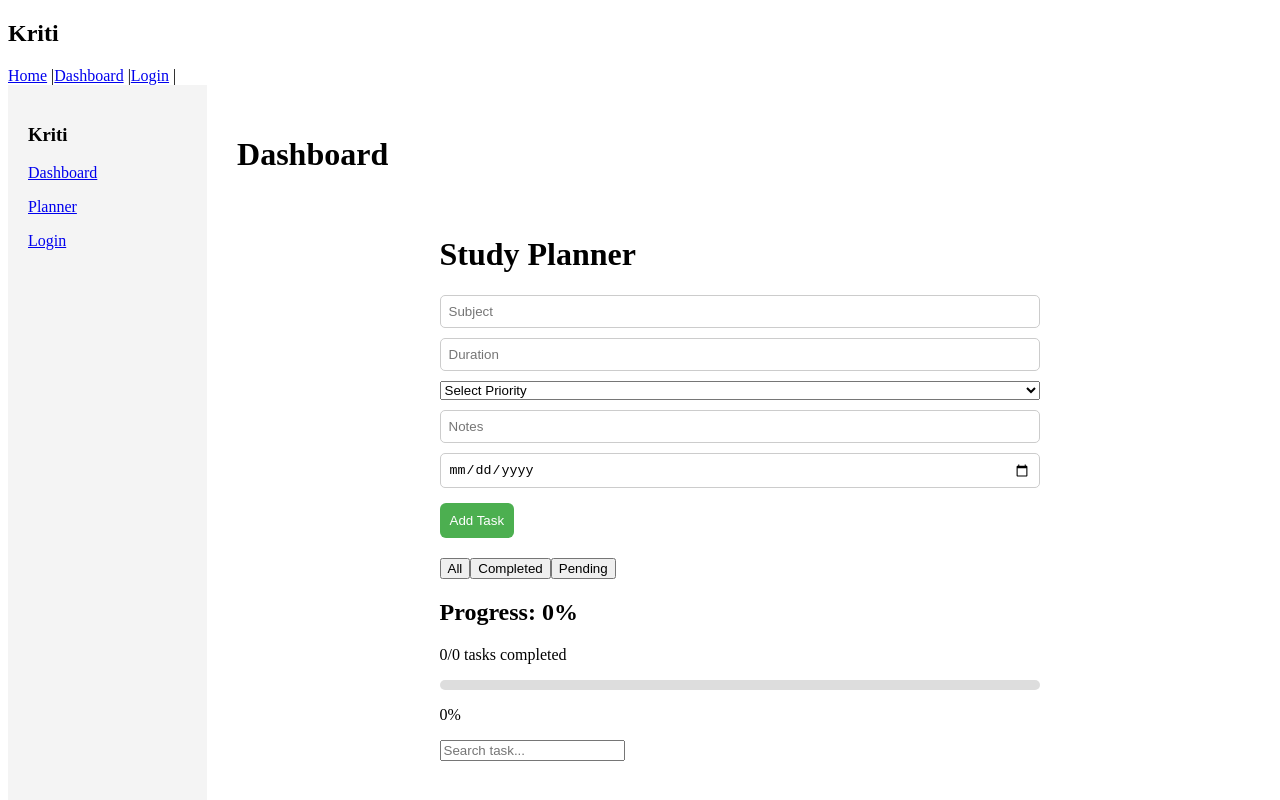
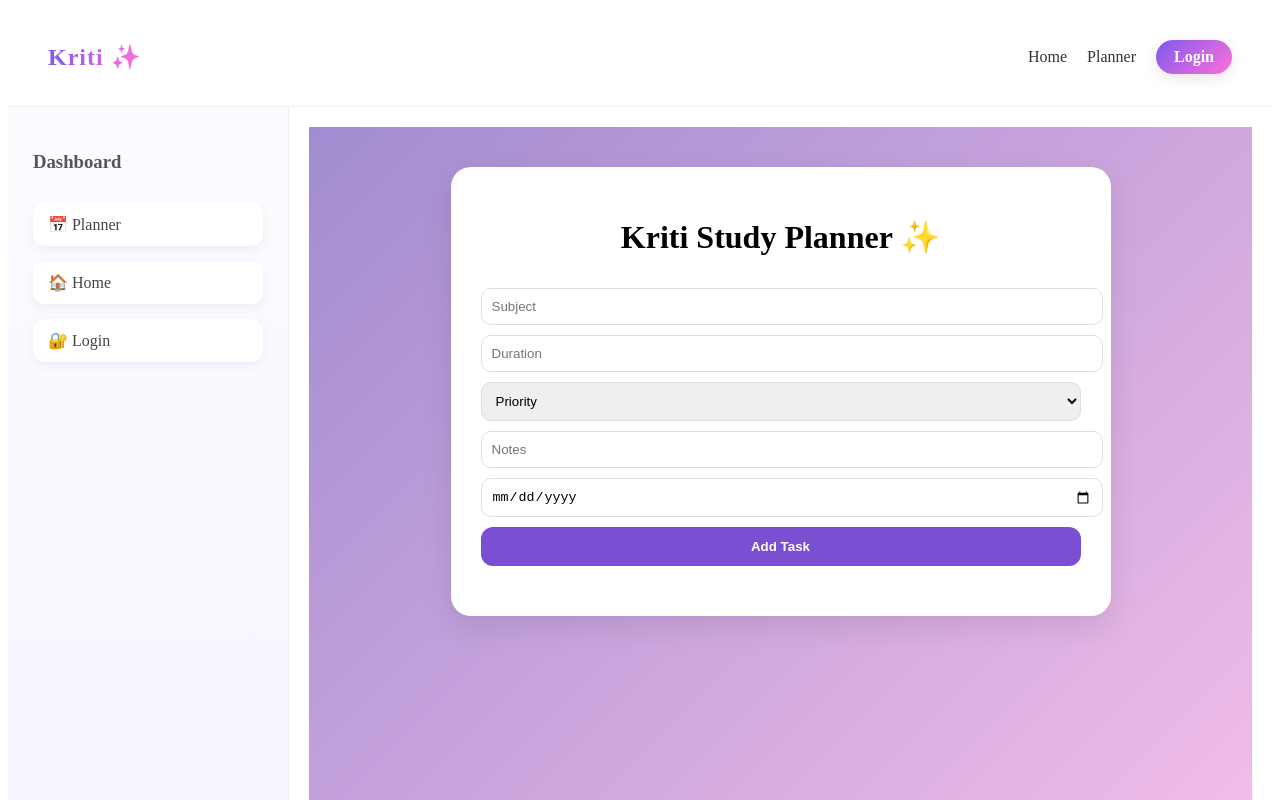
Before and after one commit to AasthaChaturvedi/Kriti, a React (Vite) app: page /dashboard in a window 1280 px wide. Shown: the top 800 px of the page. Built offline with nearby package versions, Linux system fonts and the light colour scheme.

Commit message:
Improved UI

```diff
--- a/src/components/Planner.jsx
+++ b/src/components/Planner.jsx
@@ -1,6 +1,12 @@
 import { useState, useEffect } from "react";
 
+
 function Planner() {
+
+  const [tasks, setTasks] = useState(() => {
+    const saved = localStorage.getItem("tasks");
+    return saved ? JSON.parse(saved) : [];
+  });
 
   const [form, setForm] = useState({
     subject: "",
@@ -9,7 +15,13 @@ function Planner() {
     notes: "",
     date: ""
   });
-const [search, setSearch] = useState("");
+
+  const [editingIndex, setEditingIndex] = useState(null);
+
+  useEffect(() => {
+    localStorage.setItem("tasks", JSON.stringify(tasks));
+  }, [tasks]);
+
   const handleChange = (e) => {
     setForm({
       ...form,
@@ -17,34 +29,26 @@ const handleChange = (e) => {
     });
   };
 
-  const [tasks, setTasks] = useState([]);
-  const [filter, setFilter] = useState("all");
+  const addTask = () => {
 
+    if (!form.subject) return;
 
- useEffect(() => {
-  const savedTasks = localStorage.getItem("tasks");
-
-  if (savedTasks) {
-    setTasks(JSON.parse(savedTasks));
-  }
-}, []);
-
-useEffect(() => {
-  localStorage.setItem("tasks", JSON.stringify(tasks));
-}, [tasks]);
-
-
-
-  const addTask = () => {
     if (editingIndex !== null) {
 
-    const updatedTasks = tasks.map((task, i) =>
+      const updated = tasks.map((task, i) =>
         i === editingIndex ? { ...form, completed: task.completed } : task
       );
-    setTasks(updatedTasks);
+
+      setTasks(updated);
       setEditingIndex(null);
+
     } else {
-    const newTask = { ...form, completed: false };
+
+      const newTask = {
+        ...form,
+        completed: false
+      };
+
       setTasks([...tasks, newTask]);
     }
 
@@ -55,97 +59,74 @@ useEffect(() => {
       notes: "",
       date: ""
     });
+  };
 
+  const toggleComplete = (index) => {
+    const updated = tasks.map((task, i) =>
+      i === index ? { ...task, completed: !task.completed } : task
+    );
+
+    setTasks(updated);
   };
 
   const deleteTask = (index) => {
-    const updatedTasks = tasks.filter((_, i) => i !== index);
-    setTasks(updatedTasks);
+    const updated = tasks.filter((_, i) => i !== index);
+    setTasks(updated);
   };
-  const toggleComplete = (index) => {
-    const updatedTasks = tasks.map((task, i) =>
-      i === index ? { ...task, completed: !task.completed } : task
-    );
-    setTasks(updatedTasks);
-  };
-  const getPriorityColor = (priority) => {
-    switch (priority.toLowerCase()) {
-      case "high":
-        return "red";
-      case "medium":
-        return "orange";
-      case "low":
-        return "green";
-      default:
-        return "black";
-    }
-    };
-    const filteredTasks = tasks.filter(task => {
-      if (!task.subject.toLowerCase().includes(search.toLowerCase())) return false;
-      if (filter === "completed") return task.completed;
-      if (filter === "pending") return !task.completed;
-      return true;
-    });
-    const sortedTasks = [...filteredTasks].sort((a, b) => new Date(a.date) - new Date(b.date)
-);
-    const completedTasks = tasks.filter(task => task.completed).length;
-    const totalTasks =tasks.length;
-    const progress = totalTasks === 0 ? 0 : Math.round((completedTasks / totalTasks) * 100);
-    const [editingIndex, setEditingIndex] = useState(null);
+
   const editTask = (index) => {
-      const task = tasks[index];
-      setForm(task);
+    setForm(tasks[index]);
     setEditingIndex(index);
   };
 
   return (
-    <div style={{ padding: "20px", maxWidth: "600px", margin: "auto" }}>
 
-      <h1>Study Planner</h1>
+    <div
+      style={{
+        minHeight: "100vh",
+        padding: "40px",
+        background: "linear-gradient(135deg,#a18cd1,#fbc2eb)"
+      }}
+    >
 
+      <div
+        style={{
+          maxWidth: "600px",
+          margin: "auto",
+          background: "white",
+          padding: "30px",
+          borderRadius: "20px",
+          boxShadow: "0 10px 30px rgba(0,0,0,0.1)"
+        }}
+      >
+
+        <h1 style={{ textAlign: "center" }}>Kriti Study Planner ✨</h1>
 
         <input
           type="text"
+          name="subject"
           placeholder="Subject"
-        name="subject"
           value={form.subject}
           onChange={handleChange}
-        style={{
-          display: "block",
-          padding: "8px",
-          marginBottom: "10px",
-          width: "100%",
-          boxSizing: "border-box",
-          borderRadius: "5px",
-          border: "1px solid #ccc"
-        }}
-
+          style={inputStyle}
         />
 
         <input
           type="text"
+          name="duration"
           placeholder="Duration"
-        name="duration"
           value={form.duration}
           onChange={handleChange}
-        style={{
-          display: "block",
-          padding: "8px",
-          marginBottom: "10px",
-          width: "100%",
-          boxSizing: "border-box",
-          borderRadius: "5px",
-          border: "1px solid #ccc"
-        }}
+          style={inputStyle}
         />
 
         <select
           name="priority"
           value={form.priority}
           onChange={handleChange}
-       style={{ display: "block", marginBottom: "10px", width: "100%" }}
+          style={inputStyle}
         >
-        <option value="">Select Priority</option>
+          <option value="">Priority</option>
           <option value="High">High</option>
           <option value="Medium">Medium</option>
           <option value="Low">Low</option>
@@ -153,19 +134,11 @@ useEffect(() => {
 
         <input
           type="text"
+          name="notes"
           placeholder="Notes"
-        name="notes"
           value={form.notes}
           onChange={handleChange}
-         style={{
-          display: "block",
-          padding: "8px",
-          marginBottom: "10px",
-          width: "100%",
-          boxSizing: "border-box",
-          borderRadius: "5px",
-          border: "1px solid #ccc"
-        }}
+          style={inputStyle}
         />
 
         <input
@@ -173,75 +146,44 @@ useEffect(() => {
           name="date"
           value={form.date}
           onChange={handleChange}
-        style={{
-          display: "block",
-          padding: "8px",
-          marginBottom: "10px",
-          width: "100%",
-          boxSizing: "border-box",
-          borderRadius: "5px",
-          border: "1px solid #ccc"
-        }}
+          style={inputStyle}
         />
 
         <button
-  onClick={editingIndex !== null ? updateTask : addTask}
+          onClick={addTask}
           style={{
-    background: "#4CAF50",
+            width: "100%",
+            padding: "12px",
+            borderRadius: "12px",
+            border: "none",
+            background: "#7a4fd1",
             color: "white",
-    border: "none",
-    padding: "10px",
-    borderRadius: "6px",
+            fontWeight: "bold",
             cursor: "pointer",
-    marginTop: "5px"
+            marginTop: "10px"
           }}
         >
-  Add Task
+          {editingIndex !== null ? "Update Task" : "Add Task"}
         </button>
-        <div style={{ marginTop: "20px" }}>
-        <button onClick={() => setFilter("all")}>All</button>
-        <button onClick={() => setFilter("completed")}>Completed</button>
-        <button onClick={() => setFilter("pending")}>Pending</button>
-      </div>
-<div style={{ marginTop: "20px" }}>
-  <h2>Progress: {progress}%</h2>
-  <p>{completedTasks}/{totalTasks} tasks completed</p>
-  <div style={{
-     background: "#ddd",
-     borderRadius: "10px",
-     overflow: "hidden",
-     height: "10px",
-     }}>
-    <div
-      style={{
-        width: `${progress}%`,
-        background: "#4caf50",
-        height: "20px"
-      }}
-    ></div>
-  </div>
-  <p>{progress}%</p>
-</div>
-<input
-  type="text"
-  placeholder="Search task..."
-  value={search}
-  onChange={(e) => setSearch(e.target.value)}
-/>
-      <ul style={{ listStyle: "none", padding: 0 }}>
-  {sortedTasks.map((task, index) => (
+
+        <ul style={{ listStyle: "none", padding: 0, marginTop: "20px" }}>
+
+          {tasks.map((task, index) => (
+
             <li
               key={index}
               style={{
-        border: "1px solid #ddd",
                 padding: "15px",
-        borderRadius: "12px",
-        marginTop: "12px",
-        background: "#ffffff",
-        boxShadow: "0 2px 5px rgba(0,0,0,0.1)"
+                marginBottom: "12px",
+                borderRadius: "15px",
+                background: "#faf8ff",
+                boxShadow: "0 5px 15px rgba(0,0,0,0.08)"
               }}
             >
-      <h3 style={{ textDecoration: task.completed ? "line-through" : "none" }}>
+
+              <h3 style={{
+                textDecoration: task.completed ? "line-through" : "none"
+              }}>
                 <input
                   type="checkbox"
                   checked={task.completed}
@@ -250,47 +192,32 @@ useEffect(() => {
                 {task.subject}
               </h3>
 
-      <p>⏱ Duration: {task.duration}</p>
+              <p>⏱ {task.duration}</p>
+              <p>🔥 {task.priority}</p>
+              <p>📝 {task.notes}</p>
+              <p>📅 {task.date}</p>
 
-      <p style={{ color: getPriorityColor(task.priority) }}>
-  🔥 Priority: {task.priority}
-</p>
+              <button onClick={() => editTask(index)}>Edit</button>
+              <button onClick={() => deleteTask(index)}>Delete</button>
 
-      <p>📝 Notes: {task.notes}</p>
+            </li>
 
-      <p>📅 Date: {task.date}</p>
-<button
-  onClick={() => editTask(index)}
-  style={{
-    marginRight: "10px",
-    background: "#2196F3",
-    color: "white",
-    border: "none",
-    padding: "6px 10px",
-    borderRadius: "5px"
-  }}
->
-  Edit
-</button>
+          ))}
 
-<button
-  onClick={() => deleteTask(index)}
-  style={{
-    background: "#f44336",
-    color: "white",
-    border: "none",
-    padding: "6px 10px",
-    borderRadius: "5px"
-  }}
->
-  Delete
-</button>
-    </li>
-  ))}
         </ul>
+
+      </div>
 
     </div>
   );
 }
 
+const inputStyle = {
+  width: "100%",
+  padding: "10px",
+  marginTop: "10px",
+  borderRadius: "10px",
+  border: "1px solid #ddd"
+};
+
 export default Planner;
--- a/src/components/navbar.jsx
+++ b/src/components/navbar.jsx
@@ -1,12 +1,68 @@
 import { Link } from "react-router-dom";
-function Navbar () {
-    return (
-        <div>
-            <h2>Kriti</h2>
-            <Link to="/">Home</Link> |
-            <Link to="/dashboard">Dashboard</Link> |
-            <Link to="/login">Login</Link> |
-        </div>
-    );
+
+function Navbar() {
+  return (
+    <nav style={navStyle}>
+
+      {/* Logo */}
+      <h2 style={logoStyle}>Kriti ✨</h2>
+
+      {/* Navigation */}
+      <div style={linksContainer}>
+
+        <Link style={linkStyle} to="/">Home</Link>
+        <Link style={linkStyle} to="/dashboard">Planner</Link>
+        <Link style={loginButton} to="/login">Login</Link>
+
+      </div>
+
+    </nav>
+  );
 }
+
+const navStyle = {
+  position: "sticky",
+  top: 0,
+  display: "flex",
+  justifyContent: "space-between",
+  alignItems: "center",
+  padding: "15px 40px",
+  backdropFilter: "blur(10px)",
+  background: "rgba(255,255,255,0.7)",
+  borderBottom: "1px solid rgba(0,0,0,0.05)",
+  zIndex: 100
+};
+
+const logoStyle = {
+  fontSize: "24px",
+  fontWeight: "bold",
+  background: "linear-gradient(90deg,#7F5AF0,#FF6FD8)",
+  WebkitBackgroundClip: "text",
+  WebkitTextFillColor: "transparent",
+  letterSpacing: "1px"
+};
+
+const linksContainer = {
+  display: "flex",
+  alignItems: "center",
+  gap: "20px"
+};
+
+const linkStyle = {
+  textDecoration: "none",
+  fontWeight: "500",
+  color: "#333",
+  transition: "0.3s"
+};
+
+const loginButton = {
+  textDecoration: "none",
+  background: "linear-gradient(135deg,#7F5AF0,#FF6FD8)",
+  color: "white",
+  padding: "8px 18px",
+  borderRadius: "20px",
+  fontWeight: "600",
+  boxShadow: "0 4px 15px rgba(0,0,0,0.1)"
+};
+
 export default Navbar;
--- a/src/components/sidebar.jsx
+++ b/src/components/sidebar.jsx
@@ -1,20 +1,62 @@
 import { Link } from "react-router-dom";
 
 function Sidebar() {
+
   return (
-    <div style={{
-      width: "200px",
-      background: "#f4f4f4",
-      padding: "20px",
-      height: "100vh"
-    }}>
-      <h3>Kriti</h3>
 
-      <p><Link to="/dashboard">Dashboard</Link></p>
-      <p><Link to="/planner">Planner</Link></p>
-      <p><Link to="/login">Login</Link></p>
+    <div style={sidebarStyle}>
+
+      <h3 style={titleStyle}>Dashboard</h3>
+
+      <div style={menuContainer}>
+
+        <Link style={menuItem} to="/dashboard">
+          📅 Planner
+        </Link>
+
+        <Link style={menuItem} to="/">
+          🏠 Home
+        </Link>
+
+        <Link style={menuItem} to="/login">
+          🔐 Login
+        </Link>
+
+      </div>
+
     </div>
+
   );
 }
 
+const sidebarStyle = {
+  width: "230px",
+  height: "100vh",
+  padding: "25px",
+  background: "linear-gradient(180deg,#fdfbff,#f6f3ff)",
+  borderRight: "1px solid #eee"
+};
+
+const titleStyle = {
+  marginBottom: "30px",
+  fontWeight: "700",
+  color: "#555"
+};
+
+const menuContainer = {
+  display: "flex",
+  flexDirection: "column",
+  gap: "15px"
+};
+
+const menuItem = {
+  textDecoration: "none",
+  color: "#444",
+  padding: "12px 15px",
+  borderRadius: "12px",
+  fontWeight: "500",
+  background: "white",
+  boxShadow: "0 4px 10px rgba(0,0,0,0.05)"
+};
+
 export default Sidebar;
--- a/src/pages/Dashboard.jsx
+++ b/src/pages/Dashboard.jsx
@@ -1,20 +1,20 @@
-import Sidebar from "../components/sidebar";
+import Sidebar from "../components/Sidebar";
 import Planner from "../components/Planner";
 
 function Dashboard() {
+
   return (
+
     <div style={{ display: "flex" }}>
 
       <Sidebar />
 
-      <div style={{ padding: "30px", width: "100%" }}>
-        <h1>Dashboard</h1>
-
+      <div style={{ flex: 1, padding: "20px" }}>
         <Planner />
-
       </div>
 
     </div>
+
   );
 }
 
--- a/src/pages/Home.jsx
+++ b/src/pages/Home.jsx
@@ -1,19 +1,126 @@
-import { Link } from 'react-router-dom';
-function Home () {
-    return (
-        <div className='flex flex-col items-center justify-center h-screen bg-gray-100 text-gray-800'>
-            <h1 className='text-5xl font-bold text-blue-600 mb-6'>Kriti</h1>
-            <p className='text-lg text-gray-700 mb-8'>Your Personal Study Planner.</p>
-            <Link to="/planner">
-                <button className='bg-blue-500 hover:bg-blue-700 text-white font-bold py-2 px-4 rounded'>Get Started</button>
-            </Link>
-            <Link to="/dashboard">
-                <button className='mt-4 text-sm text-gray-600 hover:text-gray-800'>Go to Dashboard</button>
-            </Link>
-            <Link to="/login">
-                <button className='mt-4 text-sm text-gray-600 hover:text-gray-800'>Go to Login</button>
-            </Link>
+import { Link } from "react-router-dom";
+
+
+function Home() {
+
+  const cardStyle = {
+    width: "230px",
+    padding: "20px",
+    borderRadius: "16px",
+    background: "white",
+    boxShadow: "0 8px 20px rgba(0,0,0,0.1)",
+    textAlign: "center"
+  };
+
+  return (
+    <div style={{ fontFamily: "sans-serif" }}>
+
+      {/* HERO SECTION */}
+
+      <div
+        style={{
+          textAlign: "center",
+          padding: "80px 20px",
+          background: "linear-gradient(135deg,#a18cd1,#fbc2eb)"
+        }}
+      >
+        <h1
+          style={{
+            fontSize: "48px",
+            color: "white",
+            marginBottom: "10px"
+          }}
+        >
+          Plan Smart with Kriti ✨
+        </h1>
+
+        <p
+          style={{
+            color: "white",
+            fontSize: "18px"
+          }}
+        >
+          A playful study planner to organize tasks, track progress,
+          and stay productive every day.
+        </p>
+
+        <Link to="/dashboard">
+          <button
+            style={{
+              marginTop: "25px",
+              padding: "14px 26px",
+              borderRadius: "30px",
+              border: "none",
+              background: "white",
+              color: "#7a4fd1",
+              fontWeight: "bold",
+              cursor: "pointer",
+              fontSize: "16px"
+            }}
+          >
+            Start Planning 🚀
+          </button>
+        </Link>
+      </div>
+
+      {/* FEATURES SECTION */}
+
+      <div
+        style={{
+          padding: "60px 20px",
+          display: "flex",
+          justifyContent: "center",
+          gap: "30px",
+          flexWrap: "wrap"
+        }}
+      >
+        <div style={cardStyle}>
+          <h3>📚 Organize Tasks</h3>
+          <p>Add subjects, notes, priorities and deadlines easily.</p>
         </div>
-    );
+
+        <div style={cardStyle}>
+          <h3>🔥 Set Priorities</h3>
+          <p>Focus on important tasks first and stay productive.</p>
+        </div>
+
+        <div style={cardStyle}>
+          <h3>📊 Track Progress</h3>
+          <p>See how much work you’ve completed every day.</p>
+        </div>
+      </div>
+
+      {/* CALL TO ACTION */}
+
+      <div
+        style={{
+          textAlign: "center",
+          padding: "50px",
+          background: "#f5f5ff"
+        }}
+      >
+        <h2>Ready to plan your study schedule?</h2>
+
+        <Link to="/dashboard">
+          <button
+            style={{
+              marginTop: "15px",
+              padding: "12px 22px",
+              borderRadius: "25px",
+              border: "none",
+              background: "#7a4fd1",
+              color: "white",
+              cursor: "pointer",
+              fontSize: "16px"
+            }}
+          >
+            Open Planner
+          </button>
+        </Link>
+      </div>
+
+    </div>
+  );
 }
+
 export default Home;
--- a/src/pages/Login.jsx
+++ b/src/pages/Login.jsx
@@ -1,8 +1,105 @@
-function Login () {
-    return (
-        <div>
-            <h1>Login Page</h1>
-        </div>
-    );
+import { useState } from "react";
+import { useNavigate } from "react-router-dom";
+
+function Login() {
+
+  const [email, setEmail] = useState("");
+  const [password, setPassword] = useState("");
+  const navigate = useNavigate();
+
+  const handleLogin = () => {
+
+    if (!email || !password) {
+      alert("Please enter email and password");
+      return;
+    }
+
+    // Fake login for MVP
+    localStorage.setItem("user", email);
+
+    navigate("/dashboard");
+  };
+
+  return (
+
+    <div
+      style={{
+        minHeight: "100vh",
+        display: "flex",
+        justifyContent: "center",
+        alignItems: "center",
+        background: "linear-gradient(135deg,#a18cd1,#fbc2eb)"
+      }}
+    >
+
+      <div
+        style={{
+          background: "white",
+          padding: "40px",
+          borderRadius: "20px",
+          width: "350px",
+          boxShadow: "0 10px 30px rgba(0,0,0,0.15)",
+          textAlign: "center"
+        }}
+      >
+
+        <h2 style={{ marginBottom: "10px" }}>
+          Welcome Back ✨
+        </h2>
+
+        <p style={{ color: "#666", marginBottom: "20px" }}>
+          Login to continue planning
+        </p>
+
+        <input
+          type="email"
+          placeholder="Email"
+          value={email}
+          onChange={(e) => setEmail(e.target.value)}
+          style={inputStyle}
+        />
+
+        <input
+          type="password"
+          placeholder="Password"
+          value={password}
+          onChange={(e) => setPassword(e.target.value)}
+          style={inputStyle}
+        />
+
+        <button
+          onClick={handleLogin}
+          style={{
+            width: "100%",
+            padding: "12px",
+            marginTop: "10px",
+            borderRadius: "12px",
+            border: "none",
+            background: "#7a4fd1",
+            color: "white",
+            fontWeight: "bold",
+            cursor: "pointer"
+          }}
+        >
+          Login 🚀
+        </button>
+
+        <p style={{ marginTop: "15px", fontSize: "14px" }}>
+          Don't have an account? Sign up
+        </p>
+
+      </div>
+
+    </div>
+  );
 }
+
+const inputStyle = {
+  width: "100%",
+  padding: "10px",
+  marginTop: "10px",
+  borderRadius: "10px",
+  border: "1px solid #ddd"
+};
+
 export default Login;
```
Also changed, not shown: src/App.jsx (+10 -5 lines). Lines whose indentation alone changed are shown as unchanged.
